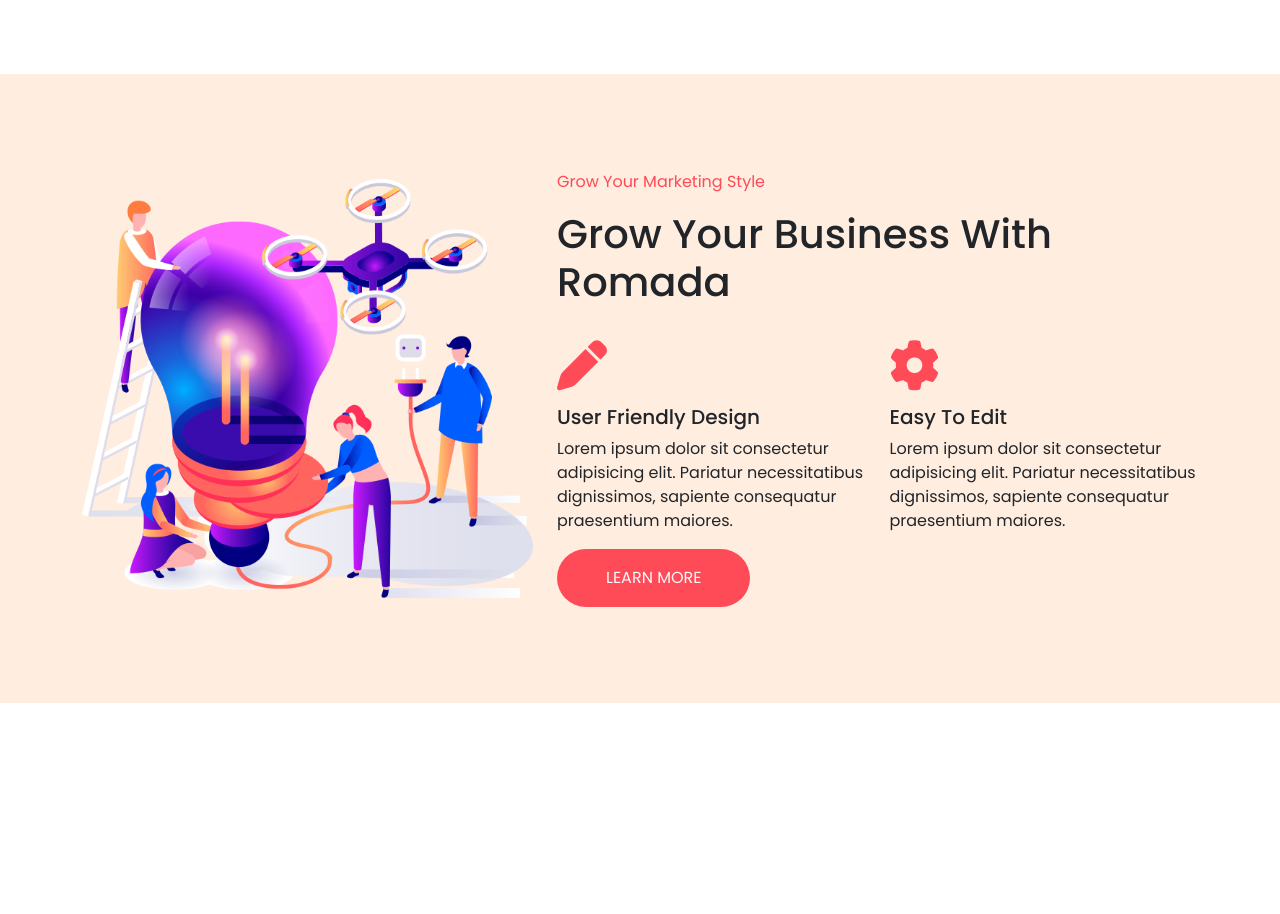
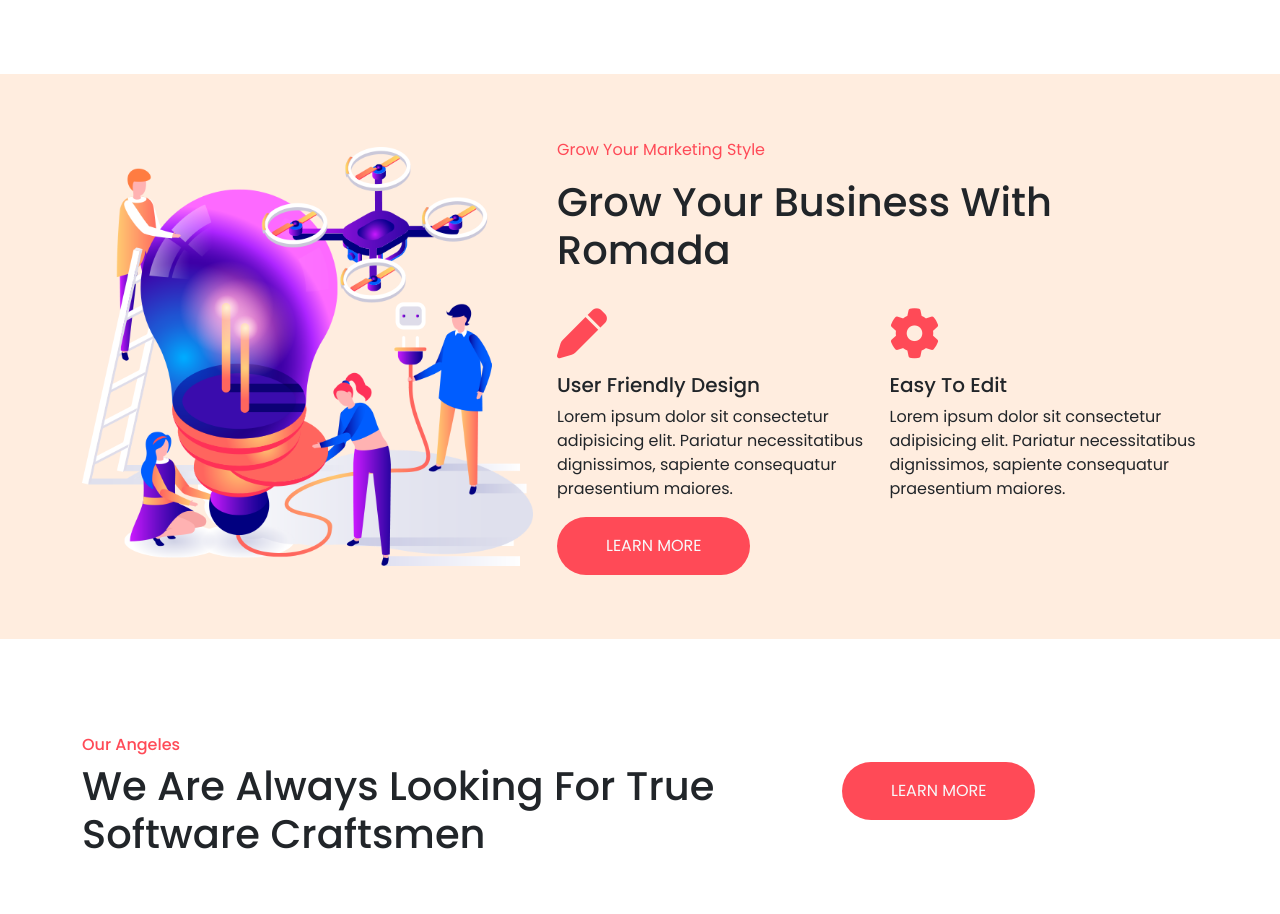
Before and after one commit to kawsarkabir/Romada, a plain HTML site: page index.html in a window 1280 px wide. Shown: the part 2200-3114 px from the top of the page. Before the commit the page ends 2951 px from the top, so only its background shows below. Drawn offline with nearby package versions, Linux system fonts and the light colour scheme.

Commit message:
our angeles section done

```diff
--- a/index.html
+++ b/index.html
@@ -187,7 +187,7 @@
       <!-- == solved section end === -->
       <!-- == grow your business section start == -->
       <section class="grow-your-business-section bg-halka-red my-5 py-5">
-        <div class="container py-5">
+        <div class="container py-3">
           <div class="row g-4 align-items-center">
             <div class="col-lg-5 col-md-5 col-sm-12">
               <img src="./img/about-image1.png" alt="" class="img-fluid">
@@ -214,12 +214,26 @@
                   </div>
                 </div>
               </div>
-
             </div>
           </div>
         </div>
       </section>
       <!-- == grow your business section done== -->
+      <!-- === our angeles section start ==== -->
+      <section class="our-angeles-section py-5">
+      <div class="container">
+        <div class="row text-red"><h6>Our Angeles</h6></div>
+        <div class="row g-4">
+            <div class="col-sm-12 col-md-8 col-lg-8">
+            <h1>We Are Always Looking For
+              True Software Craftsmen</h1>
+            </div>
+            <div class="col-sm-12 col-md-4 col-lg-4">
+              <button class="btn bg-red text-light rounded-pill px-5 py-3"><span>LEARN MORE</span></button>
+            </div>
+        </div>
+      </div>
+      </section>
 
 
 
```
